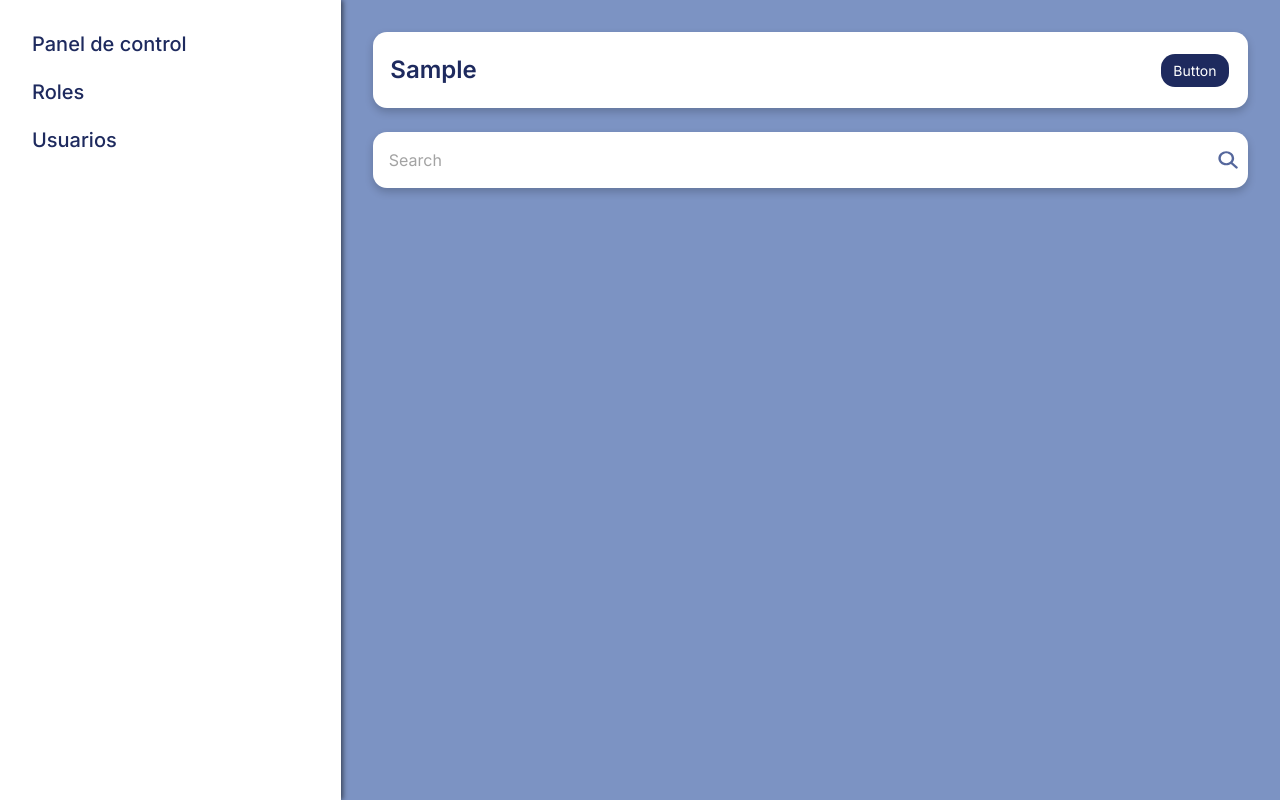
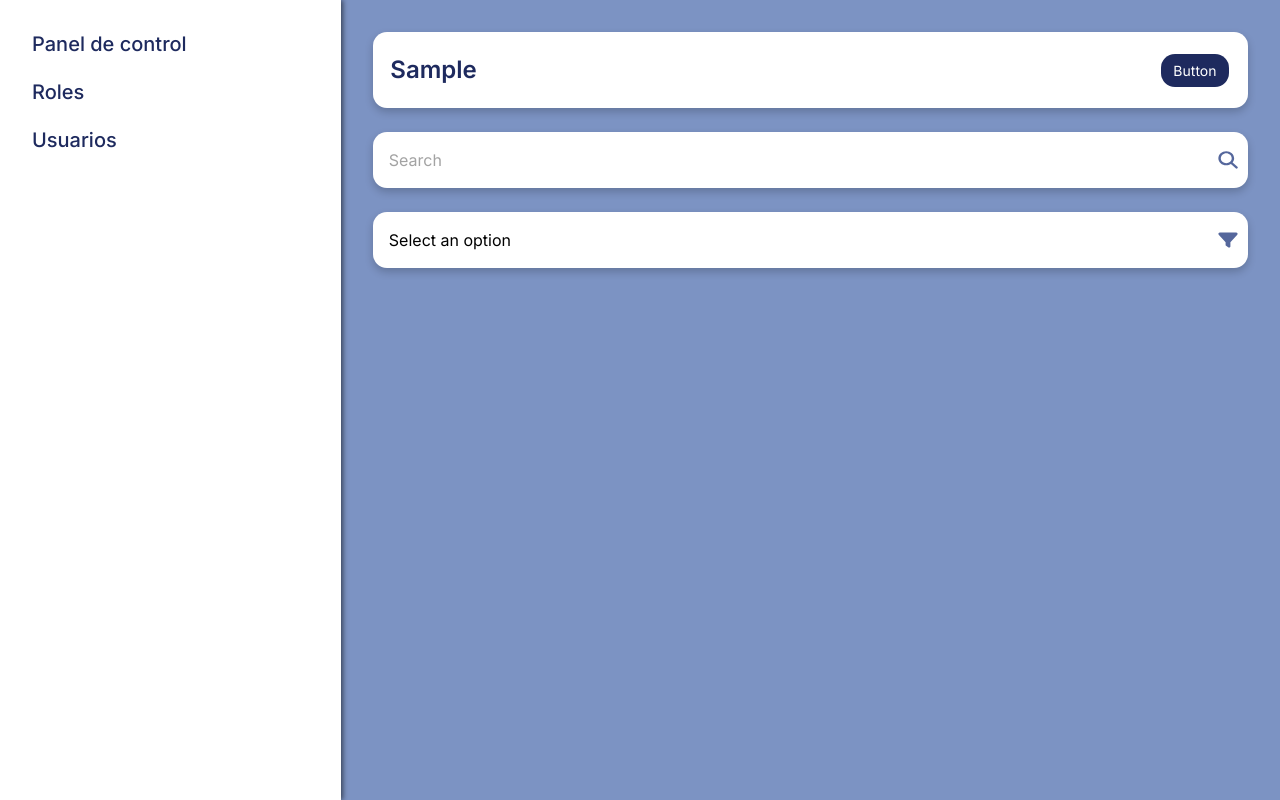
Before and after one commit to RaulBecerraB/TechShare-FrontEnd, a Next.js app: page /admin/roles in a window 1280 px wide. Built offline with nearby package versions, Linux system fonts and the light colour scheme.

Commit message:
feat (components): add content to Dropdown component
    - Added content to Dropdown.tsx.

```diff
--- a/src/components/CommonPage/CommonPage.tsx
+++ b/src/components/CommonPage/CommonPage.tsx
@@ -3,6 +3,7 @@ import '@/styles/containers.css'
 import '@/styles/buttons.css'
 import {inter} from '@/services/fonts'
 import SearchBar from '@/components/SearchBar'
+import Dropdown from '../Dropdown'
 
 export default function CommonPage() {
   return (
@@ -16,6 +17,7 @@ export default function CommonPage() {
         </button>
         </div>
         <SearchBar/>
+        <Dropdown/>
 
     </div>
   )
--- a/src/components/Dropdown.tsx
+++ b/src/components/Dropdown.tsx
@@ -2,12 +2,25 @@ import React from 'react'
 import Image from 'next/image'
 import '@/styles/dropdown.css'
 import '@/styles/containers.css'
-import lupaIcon from '/src/assets/icons/lupa.svg'
+import filterIcon from '/src/assets/icons/filter.svg'
 
 export default function Dropdown() {
   return (
     <div>
-
+    <div className='input-container'>
+      <select className='dropdown'>
+        <option value="" disabled selected>Select an option</option>
+        <option value="option1">Option 1</option>
+        <option value="option2">Option 2</option>
+        <option value="option3">Option 3</option>
+      </select>
+      <Image
+      src={filterIcon}
+      width={20}
+      height={20}
+      alt="Dropdown"
+      className='dropdown-icon' />
+    </div>
     </div>
   )
 }
```
